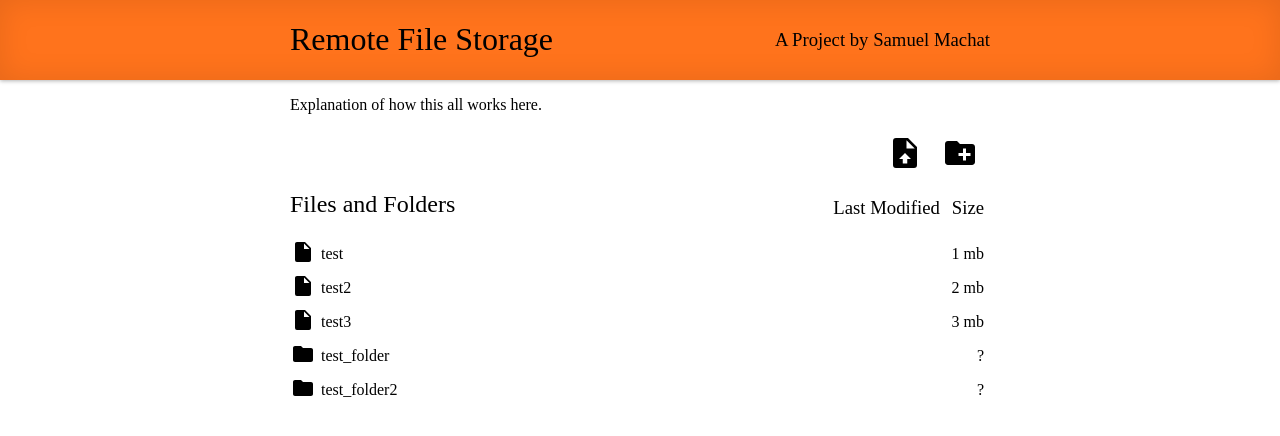
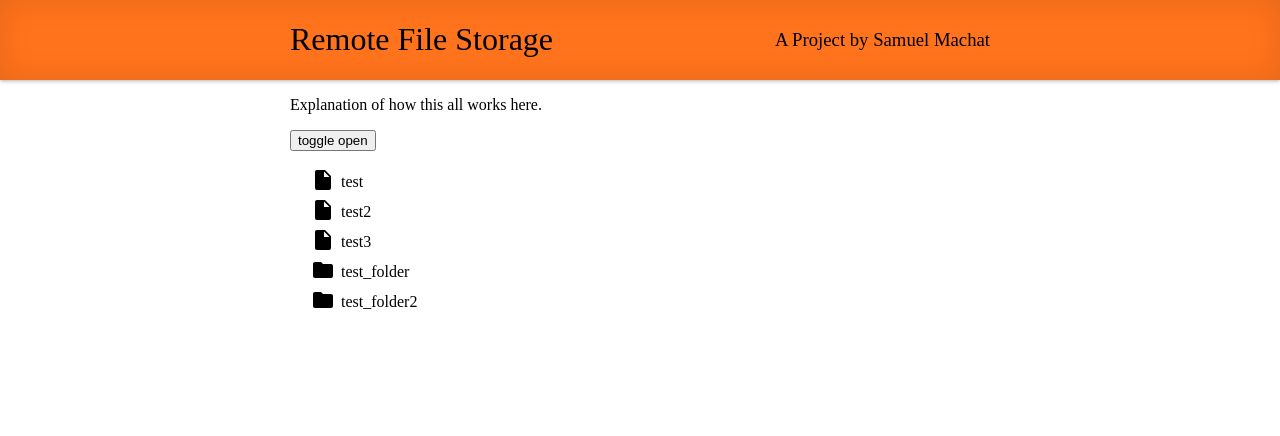
Before and after one commit to axolotl/remote-file-storage, a React (Create React App) app: page / in a window 1280 px wide. Shown: the top 436 px of the page. Built offline with nearby package versions, Linux system fonts and the light colour scheme.

Commit message:
sketched out better file system architecture

```diff
--- a/package.json
+++ b/package.json
@@ -10,7 +10,8 @@
     "react-scripts": "1.1.4",
     "redux": "^4.0.0",
     "redux-thunk": "^2.3.0",
-    "styled-components": "^3.3.3"
+    "styled-components": "^3.3.3",
+    "uuid": "^3.3.2"
   },
   "scripts": {
     "start": "react-scripts start",
--- a/src/components/Content.js
+++ b/src/components/Content.js
@@ -7,6 +7,7 @@ import { Text } from '../styles/TextStyles'
 // import components
 //import StateUpdater from './StateUpdater'
 import Nav from './Nav'
+import FileSystem from './FileSystem'
 
 const Content = () => (
   <OuterContainer>
@@ -14,7 +15,8 @@ const Content = () => (
       <Text>
         Explanation of how this all works here.
       </Text>
-      <Nav />
+    {/*<Nav />*/}
+    <FileSystem />
     </InnerContainer>
   </OuterContainer>
 )
--- /dev/null
+++ b/src/components/FileSystem.js
@@ -0,0 +1,155 @@
+import React, { Component, Fragment } from 'react'
+import uuid from 'uuid'
+
+import { UL, LI } from '../styles/FileSystemStyles'
+
+/* What do I need to make this work?
+
+Body, for boxing the whole thing
+Rows, added per parsing of state tree
+Columns, for properly grouping row content
+
+*/
+
+// import icons
+import Folder from '../icons/Folder'
+import OpenFolder from '../icons/OpenFolder'
+import File from '../icons/File'
+
+const RecurseFolder = ({ folder, toggle }) => (
+  // map over folder, if file render
+  // if file, render name recurse into dir
+  <UL>
+    {folder.map(
+      (item, i) =>
+        item.type === 'file' ? (
+          <LI key={uuid()}>
+            <File />
+            {item.name}
+          </LI>
+        ) : (
+          <Fragment key={uuid()}>
+            <LI onClick={() => toggle(item.id)}>
+              {item.open ? <OpenFolder /> : <Folder />}
+              {item.name}
+            </LI>
+            {item.contents &&
+              item.open && <RecurseFolder folder={item.contents} toggle={toggle} />}
+          </Fragment>
+        )
+    )}
+  </UL>
+)
+
+class FileSystem extends Component {
+  state = {
+    truth: [
+      {
+        type: 'file',
+        name: 'test',
+        id: uuid()
+      },
+      {
+        type: 'file',
+        name: 'test2',
+        id: uuid()
+      },
+      {
+        type: 'file',
+        name: 'test3',
+        id: uuid()
+      },
+      {
+        type: 'folder',
+        name: 'test_folder',
+        id: uuid(),
+        open: false,
+        contents: [
+          {
+            type: 'file',
+            name: 'test',
+            id: uuid()
+          },
+          {
+            type: 'folder',
+            name: 'nested_folder',
+            id: uuid(),
+            open: false,
+            contents: []
+          }
+        ]
+      },
+      {
+        type: 'folder',
+        name: 'test_folder2',
+        id: uuid(),
+        open: false,
+        contents: [
+          {
+            type: 'file',
+            name: 'test',
+            id: uuid()
+          },
+          {
+            type: 'folder',
+            name: 'nested_folder',
+            id: uuid(),
+            open: false,
+            contents: [
+              {
+                type: 'file',
+                name: 'test',
+                id: uuid()
+              },
+              {
+                type: 'folder',
+                name: 'nested_folder',
+                id: uuid(),
+                open: false,
+                contents: []
+              }
+            ]
+          }
+        ]
+      }
+    ]
+  }
+
+  setOpen = folder => {
+    folder.forEach((item, i) => {
+      if (item.type === 'folder') {
+        item.open = !item.open
+        this.setOpen(item.contents)
+      }
+    })
+    this.forceUpdate()
+  }
+
+  toggle = (id, folder = this.state.truth) => {
+    folder.forEach((item, i) => {
+      if (item.id === id) {
+        item.open = !item.open
+      }
+
+      if (item.type === 'folder') {
+        this.toggle(id, item.contents)
+      }
+
+    })
+    this.forceUpdate()
+  }
+
+  render() {
+    const { truth } = this.state
+    const { toggle } = this
+
+    return (
+      <div>
+        <button onClick={() => this.setOpen(truth)}>toggle open</button>
+        <RecurseFolder folder={truth} toggle={toggle} />
+      </div>
+    )
+  }
+}
+
+export default FileSystem
--- a/src/components/FolderNav.js
+++ b/src/components/FolderNav.js
@@ -1,14 +1,19 @@
 import React, { Component } from 'react'
+import { NavRowGroup, NavRowText, NavRow, NavBody } from '../styles/NavStyles'
+
+import { rootNode, test_folder, test_folder2 } from '../mocks/apiResponses'
+
+// import icons
 import Folder from '../icons/Folder'
 import OpenFolder from '../icons/OpenFolder'
-import { NavRowGroup, NavRowText } from '../styles/NavStyles'
-
-import { rootNode, test_folder, test_folder2 } from '../mocks/apiResponses'
+import File from '../icons/File'
+import FileUpload from '../icons/FileUpload'
+import NewFolder from '../icons/NewFolder'
 
 class FolderNav extends Component {
   state = {
     open: false,
-    content: test_folder,
+    content: test_folder
   }
 
   toggleFolder = () => {
@@ -17,24 +22,60 @@ class FolderNav extends Component {
   }
 
   render() {
-    const { open } = this.state
+    const { open, content } = this.state
     const { name, size } = this.props
     const { toggleFolder } = this
 
     return (
       <React.Fragment>
-        <NavRowGroup onClick={toggleFolder}>
-          {open ?
-            <OpenFolder />
-            :
-            <Folder />
-          }
-          <NavRowText>{name}</NavRowText>
-        </NavRowGroup>
-        <NavRowText>{size}</NavRowText>
+
+          {open ? (
+            <React.Fragment>
+              <NavRowGroup onClick={toggleFolder}>
+                <OpenFolder />
+                <NavRowText>{name}</NavRowText>
+              </NavRowGroup>
+              <NavRowText>{size}</NavRowText>
+
+              <p> hello </p>
+            </React.Fragment>
+
+
+          ) : (
+            <React.Fragment>
+              <NavRowGroup onClick={toggleFolder}>
+                <Folder />
+                <NavRowText>{name}</NavRowText>
+              </NavRowGroup>
+              <NavRowText>{size}</NavRowText>
+            </React.Fragment>
+          )}
+
       </React.Fragment>
     )
   }
 }
 
 export default FolderNav
+
+
+
+// <NavBody>
+//                 {content.map((item, i) => (
+//                   <NavRow key={i}>
+//                     {item.type === 'file' && (
+//                       <React.Fragment>
+//                         <NavRowGroup>
+//                           <File />
+//                           <NavRowText>{item.name}</NavRowText>
+//                         </NavRowGroup>
+//                         <NavRowText>{item.size}</NavRowText>
+//                       </React.Fragment>
+//                     )}
+
+//                     {item.type === 'folder' && (
+//                       <FolderNav name={item.name} size={item.size} />
+//                     )}
+//                   </NavRow>
+//                 ))}
+//               </NavBody>
--- /dev/null
+++ b/src/styles/FileSystemStyles.js
@@ -0,0 +1,11 @@
+import styled from 'styled-components'
+
+export const UL = styled.ul`
+  list-style: none;
+  padding-left: 20px;
+`
+
+export const LI = styled.li`
+  display: flex;
+  align-items: center;
+`
--- a/src/styles/NavStyles.js
+++ b/src/styles/NavStyles.js
@@ -31,7 +31,7 @@ export const NavControls = styled.div`
 `
 
 export const NavBody = styled.div`
-
+  display: block;
 `
 
 export const NavControlButton = styled.button`
```
Also changed, not shown: 1 other file (tests, documents, lock files or other folders).
